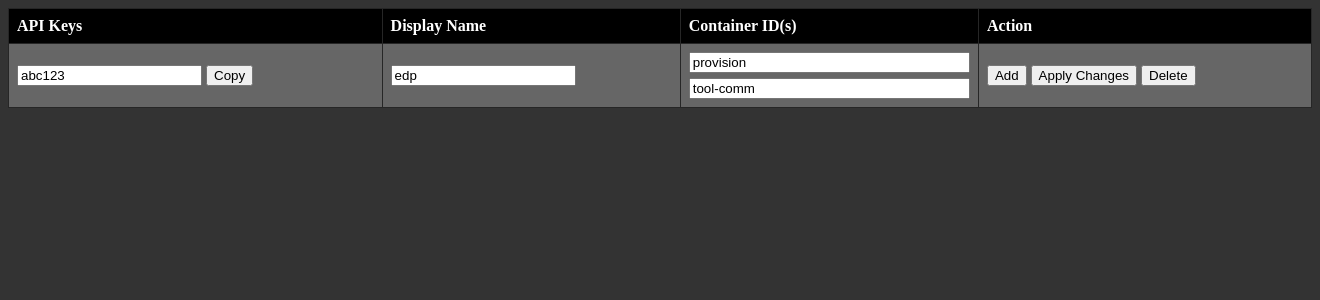
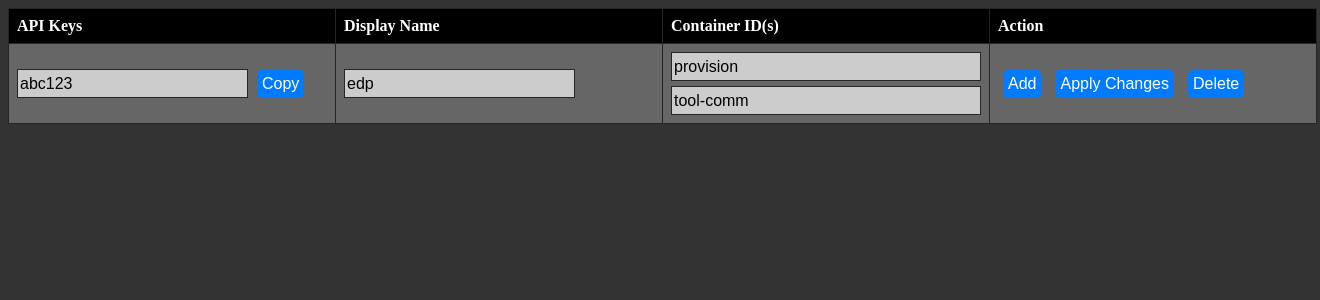
Before and after one commit to l3LUEPHOENIX/vision, a Flask app: page /sources in a window 1320 px wide. Shown: the top 300 px of the page. Run offline with Flask 3, Linux system fonts and the light colour scheme.

Commit message:
sources.html styling

```diff
--- a/log-viewer/templates/index.html
+++ b/log-viewer/templates/index.html
@@ -1,6 +1,8 @@
 <!DOCTYPE html>
-<html>
+<html lang="en">
 <head>
+  <meta charset="UTF-8">
+  <meta name="viewport" content="width=device-width, initial-scale=1.0">
   <title>Log Viewer</title>
   <link rel="stylesheet" href="static/style.css">
   <script src="static/index.js"></script>
--- a/log-viewer/templates/sources.html
+++ b/log-viewer/templates/sources.html
@@ -3,7 +3,7 @@
 <head>
     <meta charset="UTF-8">
     <meta name="viewport" content="width=device-width, initial-scale=1.0">
-    <title>Dynamic Table</title>
+    <title>Log Viewer - Sources</title>
     <style>
         body {
             background-color: #333333;
@@ -15,10 +15,19 @@
             width: 100%;
         }
 
+        input {
+            border: 1px solid #262626;
+            background-color: #cccccc;
+            height: 25px;
+            min-width: 225px;
+            font-size: 16px;
+        }
+
         th, td {
             border: 1px solid #262626;
             padding: 8px;
             text-align: left;
+            min-width: 310px;
         }
 
         th {
@@ -39,6 +48,33 @@
             grid-template-columns: 1fr;
             grid-gap: 5px;
         }
+
+        .table-button-container {
+            /* display: flex; */
+            align-items: center;
+        }
+
+        .table-button {
+            background-color: #007bff;
+            color: #fff;
+            border: none;
+            padding: 5px 5px;
+            margin: 5px;
+            cursor: pointer;
+            text-align: center;
+            text-decoration: none;
+            font-size: 16px;
+            border-radius: 5px;
+            white-space: nowrap;
+        }
+
+        .table-button:hover {
+            background-color: #0056b3;
+        }
+
+        .table-button:active {
+            background-color: #003166;
+        }
     </style>
 </head>
 <body>
@@ -56,7 +92,7 @@
             <tr id="edp-row">
                 <td id="edp-apikey">
                     <input form="edp-form" type="text" name="apikey" readonly="true" value="abc123">
-                    <button onclick="copyToClipboard(this)">Copy</button>
+                    <button class="table-button" type="button" onclick="copyToClipboard(this)">Copy</button>
                 </td>
                 <td id="edp-displayname">
                     <input form="edp-form" type="text" name="displayname" value="edp">
@@ -67,11 +103,11 @@
                         <input form="edp-form" type="text" id="containerId_2" name="containerId_2" value="tool-comm">
                     </div>
                 </td>
-                <td id="edp-actions">
-                    <button type="button" class="add-button" onclick="addTextinput(this)">Add</button>
-                    <button form="edp-form">Apply Changes</button>
+                <td class="table-button-container" id="edp-actions">
+                    <button class="table-button" type="button" class="add-button" onclick="addTextinput(this)">Add</button>
+                    <button class="table-button" form="edp-form">Apply Changes</button>
                     <input form="edp-form" type="text" name="actionType" value="UPDATE" style="display:none">
-                    <button form="edp-form" type="button" onclick="deleteRow(this)">Delete</button>
+                    <button class="table-button" form="edp-form" type="button" onclick="deleteRow(this)">Delete</button>
                 </td>
             </tr>
         </tbody>
```
